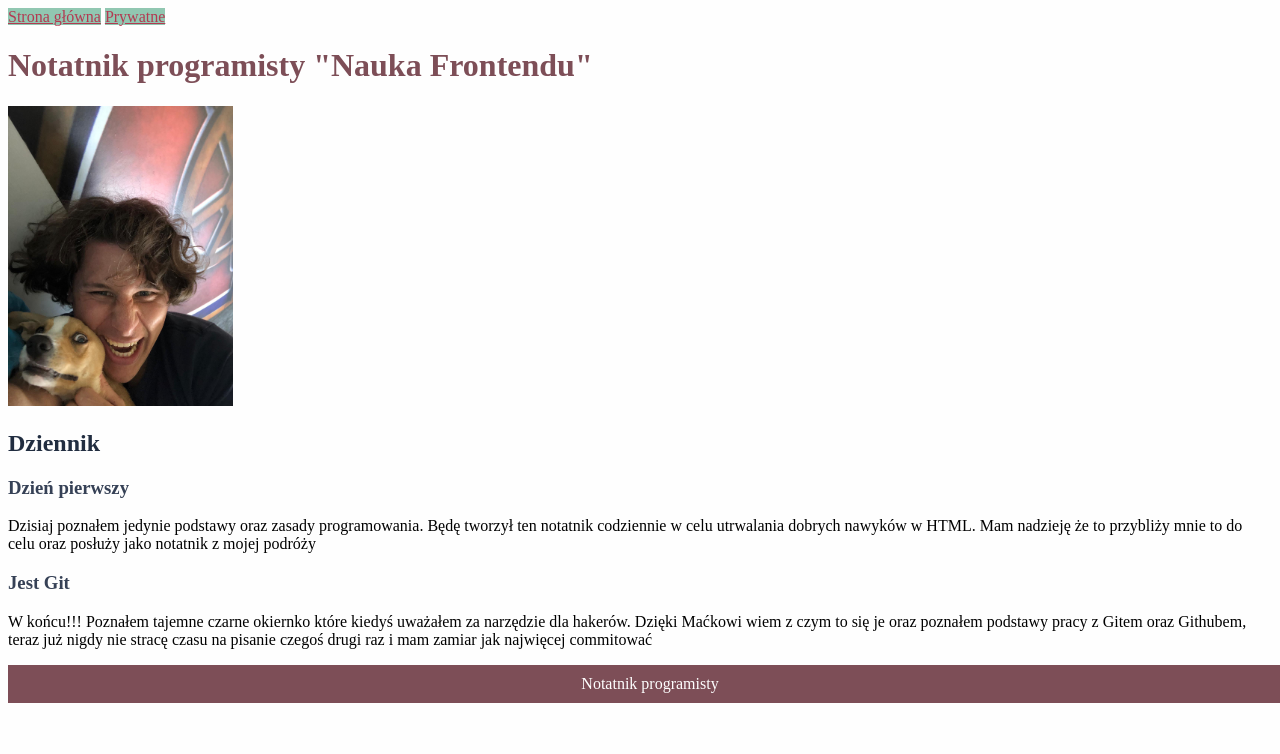
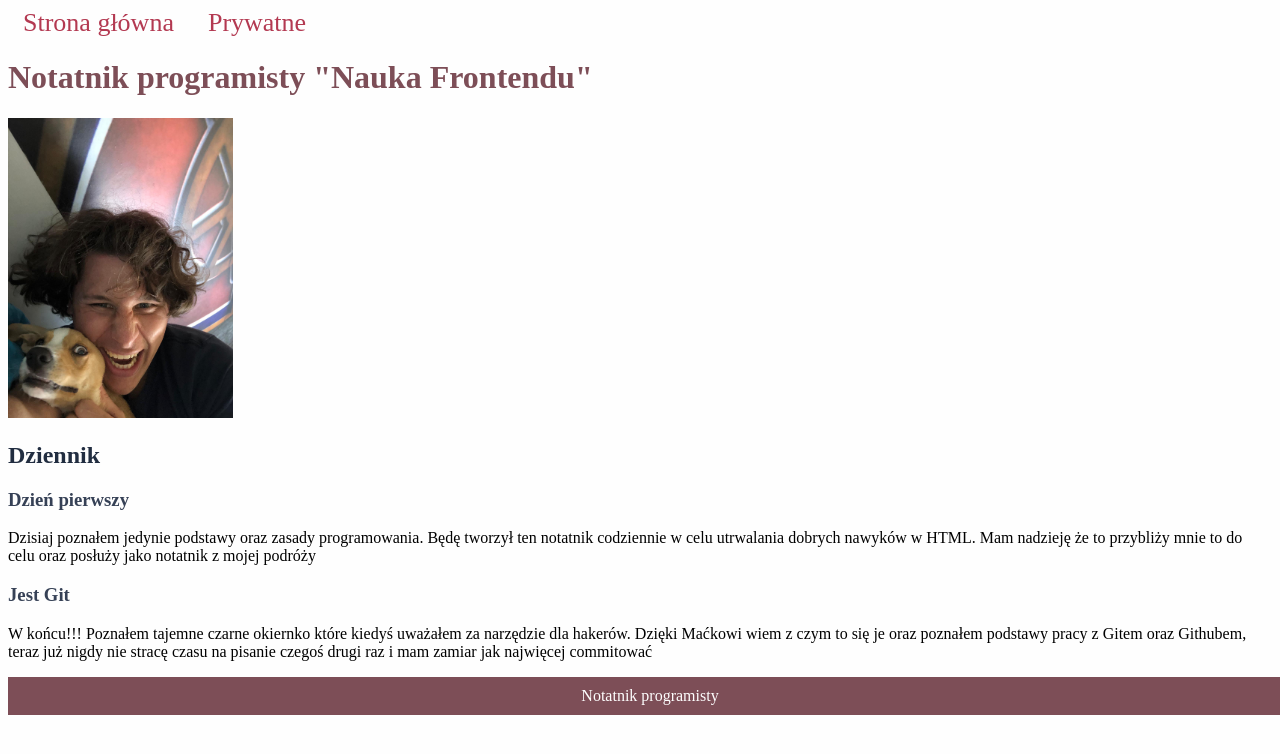
Before and after one commit to karolwasemann/homepage, a plain HTML site: page index.html in a window 1280 px wide. Drawn offline with Linux system fonts and the light colour scheme.

Commit message:
nav header -> font-size, text-decoration, padding

```diff
--- a/style.css
+++ b/style.css
@@ -8,7 +8,9 @@ img {
 
 .header-nav {
     color: #B33951;
-    background-color: #91C7B1;
+    font-size: 26px;
+    text-decoration: none;
+    padding: 10px 15px;
 }
 
 .main-heading {
```
